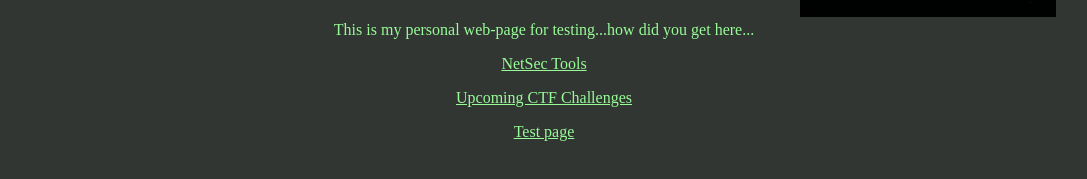
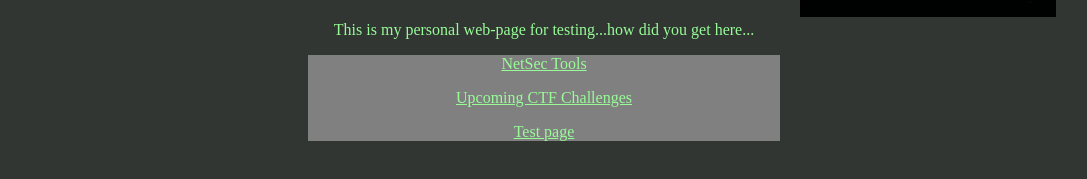
Before and after one commit to gntsqid/gntsqid.github.io, a plain HTML site: page index.html in a window 1280 px wide. Shown: the part 319-498 px from the top of the page, without its empty margins (96-1183 px from the left). Drawn offline with Linux system fonts and the light colour scheme.

Commit message:
customizing .links

```diff
--- a/styles/index.css
+++ b/styles/index.css
@@ -13,7 +13,6 @@ body {
 #logo {
     font-family: monospace;
     white-space: pre;
-
 }
 
 #grid-container {
@@ -40,6 +39,10 @@ body {
   text-align: center; /* Align text in the center of the box */
 }
 
+.links {
+  background-color: gray;
+}
+
 #squidpute {
   grid-column: 3; /* Position image in the third column */
 }
```
